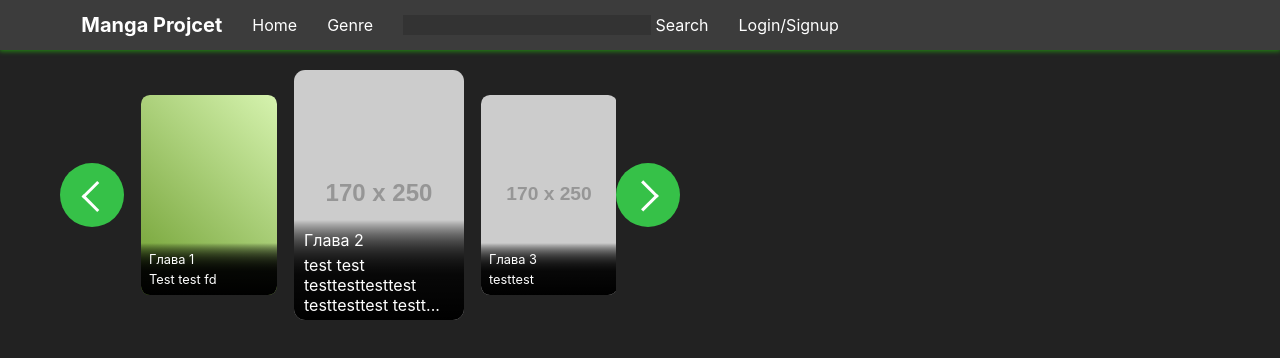
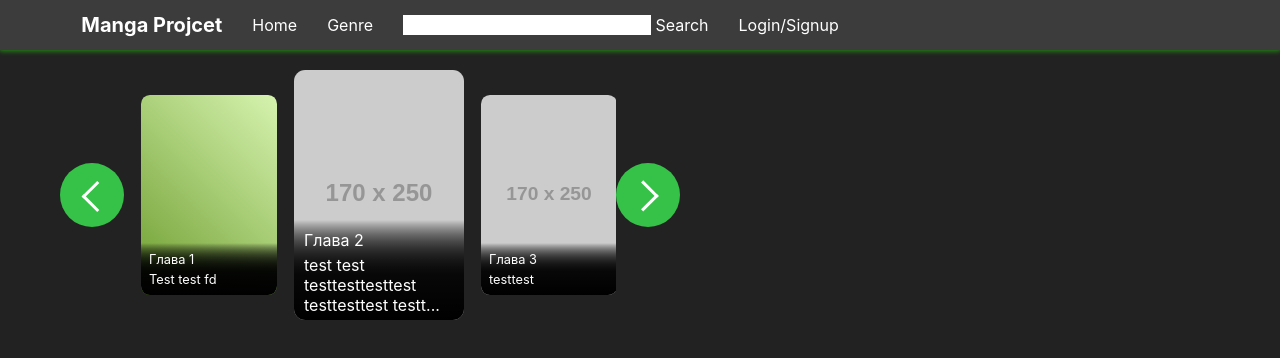
Before and after one commit to AhEhIOhYou/manga-project, a SvelteKit app: page / in a window 1280 px wide. Shown: the top 358 px of the page. Built offline with nearby package versions, Linux system fonts and the light colour scheme.

Commit message:
styles updated, added error page

```diff
--- /dev/null
+++ b/src/styles/colors.scss
@@ -0,0 +1,4 @@
+html {
+	--background-body: #222;
+	--text-primary: white;
+}
--- a/src/styles/global.scss
+++ b/src/styles/global.scss
@@ -4,27 +4,13 @@
 	height: 100%;
 }
 
-$bodyBGColor: #222;
-$mainBGColor: #333333;
-$mainTextColor: white;
-$headerBGColor: #ffa07a;
-$headerBGColorScroll: gray;
-$headerBGColorScrollOpacity: 0.2;
-$footerBGColor: #8b4513;
-$linkHover: #ff4500;
-$transitionDuration: 0.5s;
-$blockTextColor: gray;
-
 body {
-	margin: 0;
-	height: 100%;
-	background-color: $bodyBGColor;
-	color: $mainTextColor;
+	background-color: var(--background-body);
+	color: var(--text-primary);
 	flex-direction: column;
 }
 
 .title {
-	margin: 0;
 	font-size: 20px;
 }
 
@@ -36,12 +22,6 @@ body {
 	background-color: rgb(139, 139, 139);
 	bottom: -5px;
 	z-index: 1;
-}
-
-input {
-	background: $mainBGColor;
-	border: none;
-	color: white;
 }
 
 [contenteditable='true']:empty:before {
--- a/src/styles/styles.scss
+++ b/src/styles/styles.scss
@@ -1,2 +1,3 @@
 @use 'clear.scss';
+@use 'colors.scss';
 @use 'global.scss';
```
Also changed, not shown: src/routes/+error.svelte (added, +14 -0 lines).
